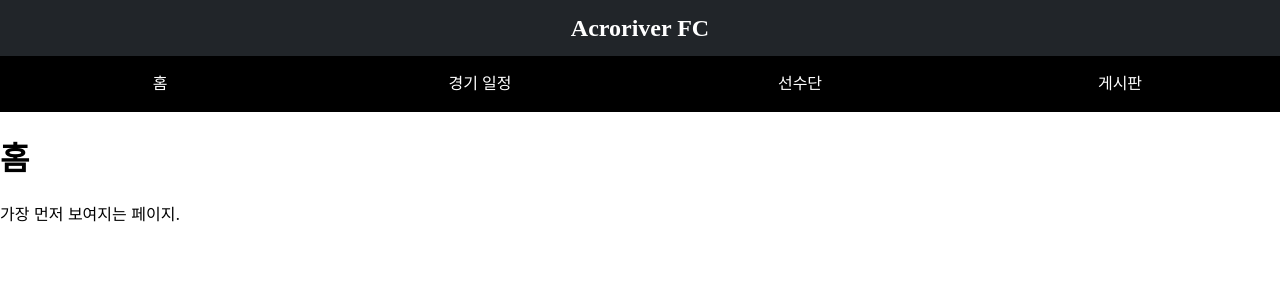
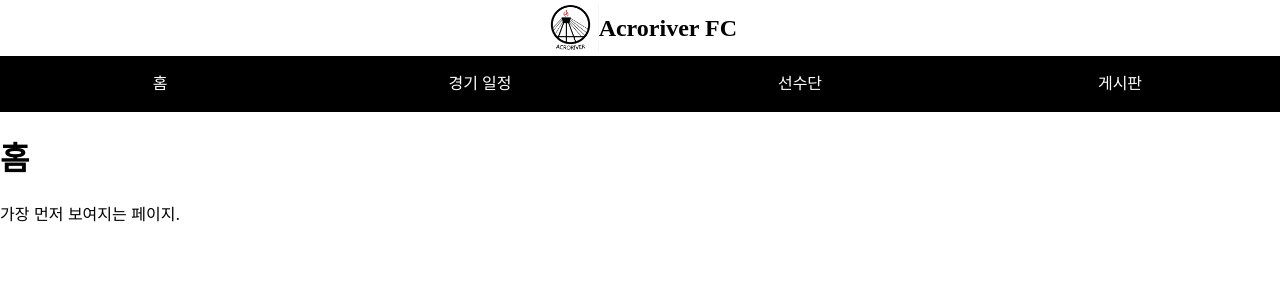
Before and after one commit to acroriverfc/acroriver_client, a React (Create React App) app: page / in a window 1280 px wide. Shown: the top 300 px of the page. Built offline with nearby package versions, Linux system fonts and the light colour scheme; a web font is replaced by a local one.

Commit message:
Feat : Header에 아크로리버 사진 추가 및 가운데 정렬

```diff
--- a/src/components/Header/Header.css
+++ b/src/components/Header/Header.css
@@ -1,13 +1,13 @@
 .header {
     font-family: "Noto Sans Bold";
     height: 3.5rem;
-    background-color: #212529;
+    line-height: 3.5rem;
+    background-color: white;
     width: 100vw;
-    line-height: 3.5rem;
-    color: white;
     font-size: 1.5rem;
     font-weight: bold;
     text-align: center;
+    display: inline;
 }
 
 .menu {
--- a/src/components/Header/Header.tsx
+++ b/src/components/Header/Header.tsx
@@ -15,21 +15,39 @@ const MenuItem = ({children, to}:Menu) => (
     )
 );
 
+const HeaderLink = styled(Link)`
+  color: black;
+  text-decoration: none;
+  align-items: center;
+  justify-content: center;
+  display: flex;
+  &:focus, &:hover, &:visited, &:link, &:active {
+    text-decoration: none;
+  }
+`
 const StyledLink = styled(Link)`
   color: white;
   text-decoration: none;
-  display: block;
+  align-items: center;
+  justify-content: center;
+  display: flex;
   &:focus, &:hover, &:visited, &:link, &:active {
     text-decoration: none;
   }
 `
 
+const HeaderImg = styled.img`
+  height: 3rem;
+`
 const Header = () => {
 
     return (
         <div>
             <div className="header" >
-                <StyledLink to ='/'>Acroriver FC</StyledLink>
+                <HeaderLink to ='/'>
+                    <HeaderImg src='/img/acroriver.png'/>
+                    Acroriver FC
+                </HeaderLink>
             </div>
             <div className="menu">
                 <MenuItem to='/'>홈</MenuItem>
```
Also changed, not shown: public/img/acroriver.png (added).
